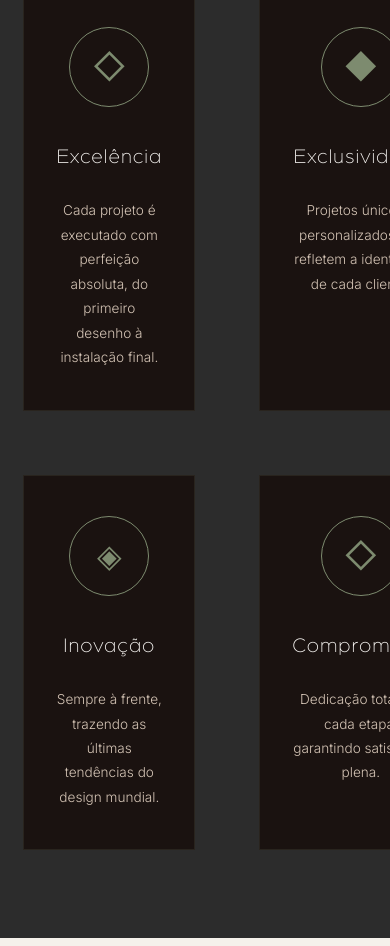
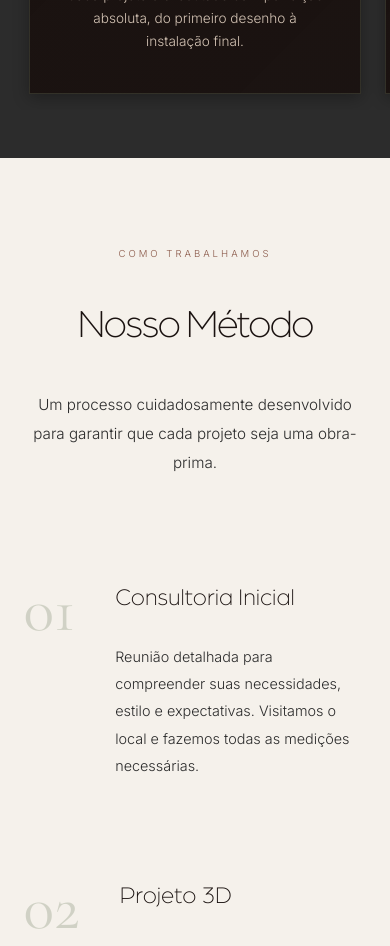
Before and after one commit to LuHallas/PRIORI_INSTITUCIONAL, a React (Vite) app: page /sobre in a window 390 px wide. Shown: the part 3340-4286 px from the top of the page. Built offline with nearby package versions, Linux system fonts and the light colour scheme; a web font is replaced by a local one.

Commit message:
atualização footer, informações

```diff
--- a/src/components/Footer.css
+++ b/src/components/Footer.css
@@ -31,6 +31,16 @@
   text-transform: uppercase;
   margin-bottom: 2rem;
   margin-top: 2rem;
+}
+
+/* Logo no Footer */
+.footer-logo {
+  height: 50px;
+  width: auto;
+  margin-bottom: 2rem;
+  margin-top: 2rem;
+  filter: brightness(0) invert(1); /* Deixa a logo branca (se necessário) */
+  opacity: 0.9;
 }
 
 .footer-brand p {
@@ -123,6 +133,11 @@
     padding: 6rem 6% 3rem;
   }
 
+  .footer-logo {
+    height: 45px;
+    margin-bottom: 2.5rem;
+  }
+
   .footer-container {
     max-width: 1400px;
   }
@@ -199,6 +214,10 @@
     padding: 6rem 5% 3rem;
   }
 
+  .footer-logo {
+    height: 40px;
+  }
+
   .footer-main {
     grid-template-columns: 1fr;
     gap: 3rem;
@@ -214,3 +233,9 @@
     justify-content: center;
   }
 }
+
+@media (max-width: 480px) {
+  .footer-logo {
+    height: 35px;
+  }
+}
--- a/src/components/Footer.jsx
+++ b/src/components/Footer.jsx
@@ -1,5 +1,6 @@
 import { Link, useNavigate, useLocation } from 'react-router-dom'
 import './Footer.css'
+import logo from '../assets/logo.svg' // Importe a logo
 
 function Footer() {
   const navigate = useNavigate()
@@ -31,7 +32,7 @@
 
           {/* Coluna 1 - Marca */}
           <div className="footer-brand">
-            <h3>PRIORI</h3>
+            <img src={logo} alt="Priori" className="footer-logo" />
             <p>
               Móveis sob medida de alto padrão. Desde 2006, transformando
               ambientes em verdadeiras obras de arte através do design
@@ -68,7 +69,7 @@
             <h4>Contato</h4>
             <ul>
               <li><a href="tel:+5511943948448">(11) 94394-8448</a></li>
-              <li><a href="mailto: contato@priori.ind.br">contato@priori.ind.br</a></li>
+              <li><a href="mailto:contato@priori.ind.br">contato@priori.ind.br</a></li>
               <li><Link to="/contato">Solicitar Orçamento</Link></li>
             </ul>
           </div>
--- a/src/components/Hero.jsx
+++ b/src/components/Hero.jsx
@@ -35,7 +35,7 @@
                     </div>
 
                     <div className="hero-floating-card">
-                        <h3 className="number">2.000+</h3>
+                        <h3 className="number">1.000+</h3>
                         <p>Projetos Realizados</p>
                     </div>
                 </div>
--- a/src/components/Sobre.css
+++ b/src/components/Sobre.css
@@ -82,7 +82,7 @@
 .sobre-stat h4 {
   font-size: 3rem;
   color: var(--green-medium);
-  margin-bottom: -12px;
+  margin-bottom: -9px;
   font-weight: 300;
   margin-top: -40px;
 }
@@ -148,7 +148,7 @@
 
   .sobre-stat h4 {
     font-size: 3rem;
-    color: var(--brown-medium);
+    color: var(--green-medium);
     margin-bottom: 18px;
     font-weight: 300;
     margin-top: -10px;
@@ -199,7 +199,7 @@
     font-family: 'Cormorant Garamond', serif;
     font-size: 2.5rem;
     font-weight: 300;
-    color: var(--brown-primary);
+    color: var(--green-medium);
     margin-bottom: 0.2rem;
     line-height: 1;
   }
@@ -246,7 +246,7 @@
     width: 350px;
     height: 250px;
     background: var(--beige-light);
-    border: 1px solid var(--beige-dark);
+    border: 1px solid var(--green-medium);
     padding: 3rem;
     display: flex;
     flex-direction: column;
--- a/src/components/Sobre.jsx
+++ b/src/components/Sobre.jsx
@@ -14,8 +14,8 @@
 
           <div className="sobre-image-overlay">
             <div className="sobre-stat">
-              <h4 className="number">2.000+</h4>
-              <p>Projetos Realizados</p>
+              <h4 className="number">4.500+</h4>
+              <p>Ambientes Transformados</p>
             </div>
             <div className="sobre-stat">
               <h4 className="number">6.000m²</h4>
@@ -43,7 +43,7 @@
           </p>
 
           <p>
-            Mais de 2.000 projetos nos ensinaram que o verdadeiro luxo está em criar
+            Mais de 1.000 projetos nos ensinaram que o verdadeiro luxo está em criar
             espaços que refletem quem você é. Porque um lar bem planejado não apenas
             acomoda, ele inspira.
           </p>
--- a/src/pages/SobrePage.css
+++ b/src/pages/SobrePage.css
@@ -593,156 +593,62 @@
   }
 }
 
+/* Adicione estas media queries para a seção Valores */
+
 @media (max-width: 768px) {
-  .processo-sobre {
+  .valores-sobre {
     padding: 4rem 5%;
   }
 
-  .processo-header h2 {
+  .valores-header {
+    margin-bottom: 4rem;
+  }
+
+  .valores-label {
+    font-size: 0.55rem;
+    letter-spacing: 2px;
+    margin-bottom: 1.5rem;
+  }
+
+  .valores-header h2 {
     font-size: 2.5rem;
     margin-bottom: 2rem;
   }
 
-  .processo-label {
-    font-size: 0.55rem;
-    letter-spacing: 2px;
-    min-height: 4rem;
+  .valores-grid {
+    grid-template-columns: 1fr;
+    gap: 2.5rem;
   }
 
-  .processo-grid {
-    grid-template-columns: 1fr;
-    gap: 4rem;
-    margin-top: 0;
+  .valor-card-sobre {
+    padding: 2.5rem 2rem;
   }
 
-  .processo-item-sobre {
-    gap: 2rem;
-    padding: 2rem;
-    background: rgba(255, 255, 255, 0.5);
-    border-radius: 4px;
+  .valor-icon {
+    width: 70px;
+    height: 70px;
+    font-size: 1.8rem;
   }
 
-  .processo-numero {
-    font-size: 3.5rem;
-    flex-shrink: 0;
+  .valor-card-sobre h3 {
+    font-size: 1.4rem;
   }
 
-  .processo-item-sobre h3 {
-    font-size: 1.3rem;
-    margin-bottom: 1rem;
-  }
-
-  .processo-item-sobre p {
+  .valor-card-sobre p {
     font-size: 0.9rem;
-  }
-}
-
-@media (max-width: 480px) {
-  .processo-sobre {
-    padding: 3rem 0;
-  }
-
-  .processo-sobre-container {
-    padding: 0 4%;
-  }
-
-  .processo-header {
-    padding: 0 4%;
-    margin-bottom: 3rem;
-  }
-
-  .processo-label {
-    font-size: 0.5rem;
-    letter-spacing: 1.5px;
-    margin-bottom: 1rem;
-  }
-
-  .processo-header h2 {
-    font-size: 1.8rem;
-    margin-bottom: 1.5rem;
-  }
-
-  .processo-header p {
-    font-size: 0.85rem;
-    line-height: 1.8;
-  }
-
-  .processo-grid {
-    display: flex;
-    flex-direction: row;
-    flex-wrap: nowrap;
-    gap: 1.5rem;
-    grid-template-columns: unset;
-    overflow-x: auto;
-    overflow-y: hidden;
-    scroll-behavior: smooth;
-    padding: 0 4% 1rem 4%;
-    -webkit-overflow-scrolling: touch;
-    scroll-snap-type: x mandatory;
-    margin: 0;
-  }
-
-  .processo-grid::-webkit-scrollbar {
-    height: 5px;
-  }
-
-  .processo-grid::-webkit-scrollbar-track {
-    background: rgba(125, 139, 111, 0.1);
-    border-radius: 10px;
-  }
-
-  .processo-grid::-webkit-scrollbar-thumb {
-    background: rgba(125, 139, 111, 0.3);
-    border-radius: 10px;
-  }
-
-  .processo-grid::-webkit-scrollbar-thumb:hover {
-    background: rgba(125, 139, 111, 0.5);
-  }
-
-  .processo-item-sobre {
-    flex-direction: column;
-    align-items: flex-start;
-    width: calc(100vw - 8% - 0.75rem);
-    min-width: calc(100vw - 8% - 0.75rem);
-    gap: 1.5rem;
-    padding: 2.5rem 2rem;
-    background: linear-gradient(135deg, rgba(255, 255, 255, 0.7) 0%, rgba(255, 255, 255, 0.5) 100%);
-    border: 1px solid rgba(125, 139, 111, 0.2);
-    border-radius: 8px;
-    flex-shrink: 0;
-    scroll-snap-align: start;
-    backdrop-filter: blur(10px);
-    box-shadow: 0 4px 15px rgba(0, 0, 0, 0.05);
-  }
-
-  .processo-numero {
-    font-size: 3rem;
-    margin: 0;
-    position: relative;
-    top: -5px;
-  }
-
-  .processo-item-sobre h3 {
-    font-size: 1.3rem;
-    margin-bottom: 0.8rem;
-    color: var(--dark-primary);
   }
 
   .numeros-sobre {
-    padding: 3rem 4%;
+    padding: 4rem 5%;
   }
 
   .numeros-sobre-container {
-    max-width: 100%;
-    display: grid;
     grid-template-columns: 1fr;
-    gap: 2rem;
+    gap: 0;
   }
 
   .numero-item-sobre {
-    text-align: center;
-    padding: 2rem 0;
+    padding: 2.5rem 0;
     border-right: none;
     border-bottom: 1px solid rgba(125, 139, 111, 0.15);
   }
@@ -752,22 +658,136 @@
   }
 
   .numero-item-sobre h3 {
-    font-size: 2.8rem;
-    color: var(--green-medium);
-    margin-bottom: 0.8rem;
+    font-size: 3.5rem;
   }
 
   .numero-item-sobre p {
-    font-size: 0.65rem;
-    letter-spacing: 1.5px;
-    color: var(--beige-dark);
-    text-transform: uppercase;
-    font-weight: 300;
+    font-size: 0.7rem;
+  }
+}
+
+@media (max-width: 500px) {
+  .valores-sobre {
+    padding: 3rem 0;
   }
 
-  .processo-item-sobre p {
+  .valores-sobre-container {
+    padding: 0;
+  }
+
+  .valores-header {
+    padding: 0 4%;
+    margin-bottom: 3rem;
+  }
+
+  .valores-label {
+    font-size: 0.5rem;
+    letter-spacing: 1.5px;
+    margin-bottom: 1rem;
+  }
+
+  .valores-header h2 {
+    font-size: 1.8rem;
+    margin-bottom: 1.5rem;
+  }
+
+  /* Grid horizontal com scroll CENTRALIZADO */
+  .valores-grid {
+    display: flex;
+    flex-direction: row;
+    flex-wrap: nowrap;
+    gap: 1.5rem;
+    grid-template-columns: unset;
+    overflow-x: auto;
+    overflow-y: hidden;
+    scroll-behavior: smooth;
+    padding: 0 calc((100vw - 85%) / 2) 1rem; /* Centraliza o card */
+    -webkit-overflow-scrolling: touch;
+    scroll-snap-type: x mandatory;
+    scroll-padding: 0 calc((100vw - 85%) / 2); /* Ajusta o snap ao centro */
+  }
+
+  .valores-grid::-webkit-scrollbar {
+    height: 5px;
+  }
+
+  .valores-grid::-webkit-scrollbar-track {
+    background: rgba(125, 139, 111, 0.1);
+    border-radius: 10px;
+  }
+
+  .valores-grid::-webkit-scrollbar-thumb {
+    background: rgba(125, 139, 111, 0.3);
+    border-radius: 10px;
+  }
+
+  .valores-grid::-webkit-scrollbar-thumb:hover {
+    background: rgba(125, 139, 111, 0.5);
+  }
+
+  .valor-card-sobre {
+    width: 85vw; /* Card ocupa 85% da tela */
+    min-width: 85vw;
+    flex-shrink: 0;
+    padding: 2.5rem 2rem;
+    border: 1px solid rgba(125, 139, 111, 0.25);
+    background: linear-gradient(135deg, var(--dark-primary) 0%, rgba(26, 18, 16, 0.95) 100%);
+    scroll-snap-align: center; /* Muda de 'start' para 'center' */
+    box-shadow: 0 4px 15px rgba(0, 0, 0, 0.3);
+  }
+
+  .valor-icon {
+    width: 60px;
+    height: 60px;
+    font-size: 1.5rem;
+    margin-bottom: 1.8rem;
+  }
+
+  .valor-card-sobre h3 {
+    font-size: 1.3rem;
+    margin-bottom: 1.2rem;
+  }
+
+  .valor-card-sobre p {
+    font-size: 0.85rem;
+    line-height: 1.7;
+  }
+
+
+}
+
+@media (max-width: 380px) {
+  .valores-sobre {
+    padding: 2.5rem 0;
+  }
+
+  .valores-header h2 {
+    font-size: 1.6rem;
+  }
+
+  .valores-grid {
+    gap: 1.2rem;
+    padding: 0 calc((100vw - 90%) / 2) 1rem;
+    scroll-padding: 0 calc((100vw - 90%) / 2);
+  }
+
+  .valor-card-sobre {
+    width: 90vw;
+    min-width: 90vw;
+    padding: 2rem 1.5rem;
+  }
+
+  .valor-icon {
+    width: 55px;
+    height: 55px;
+    font-size: 1.3rem;
+  }
+
+  .valor-card-sobre h3 {
+    font-size: 1.2rem;
+  }
+
+  .valor-card-sobre p {
     font-size: 0.8rem;
-    line-height: 1.7;
-    color: var(--gray-dark);
   }
 }
```
Also changed, not shown: src/pages/SobrePage.jsx (+6 -6 lines). Lines whose indentation alone changed are shown as unchanged.
